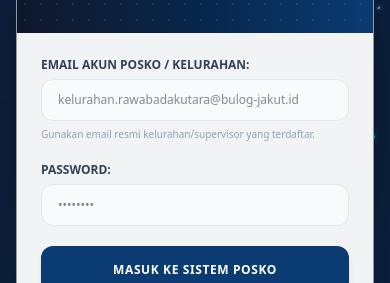
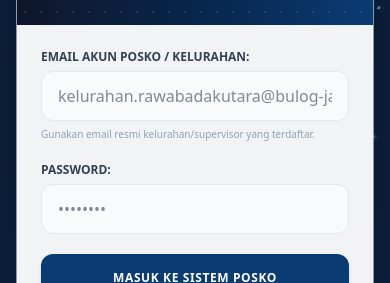
Before and after one commit to noval-abdillah/bulog-posko, a Next.js app: page / in a window 390 px wide. Shown: the part 310-593 px from the top of the page. Built offline with nearby package versions, Linux system fonts and the light colour scheme; no server answers.

Commit message:
fix: prevent mobile browser auto-zoom on input focus with viewport meta and 16px input font-size

```diff
--- a/app/globals.css
+++ b/app/globals.css
@@ -53,3 +53,18 @@ body {
 .animate-toast-slide {
   animation: toastSlideIn 260ms cubic-bezier(0.16, 1, 0.3, 1) forwards;
 }
+
+/* Prevent auto-zoom on mobile inputs (< 16px triggers iOS/Android auto-zoom) */
+@media (max-width: 768px) {
+  input[type="text"],
+  input[type="password"],
+  input[type="email"],
+  input[type="number"],
+  input[type="tel"],
+  input[type="search"],
+  input[type="date"],
+  select,
+  textarea {
+    font-size: 16px !important;
+  }
+}
--- a/app/layout.tsx
+++ b/app/layout.tsx
@@ -1,10 +1,17 @@
-import type { Metadata } from "next";
+import type { Metadata, Viewport } from "next";
 import "./globals.css";
 
 export const metadata: Metadata = {
   title: "Sistem Posko Verifikasi & Audit Bansos PBP - Perum BULOG",
   description: "Sistem Posko Verifikasi & Audit Bansos PBP Bulog - Dikembangkan oleh Noval Abdillah",
   authors: [{ name: "Noval Abdillah" }],
+};
+
+export const viewport: Viewport = {
+  width: "device-width",
+  initialScale: 1,
+  maximumScale: 1,
+  userScalable: false,
 };
 
 export default function RootLayout({ children }: { children: React.ReactNode }) {
--- a/features/auth/LoginPage.tsx
+++ b/features/auth/LoginPage.tsx
@@ -85,7 +85,7 @@ export default function LoginPage() {
               onChange={(e) => setEmail(e.target.value)}
               placeholder="kelurahan.rawabadakutara@bulog-jakut.id"
               required
-              className="w-full px-4 py-3 bg-slate-50 border border-slate-200 rounded-xl text-xs font-medium text-slate-900 focus:bg-white focus:outline-none focus:ring-2 focus:ring-bulog-blue transition"
+              className="w-full px-4 py-3 bg-slate-50 border border-slate-200 rounded-xl text-base sm:text-xs font-medium text-slate-900 focus:bg-white focus:outline-none focus:ring-2 focus:ring-bulog-blue transition"
             />
             <p className="text-[10px] text-slate-400">Gunakan email resmi kelurahan/supervisor yang terdaftar.</p>
           </div>
@@ -100,7 +100,7 @@ export default function LoginPage() {
               onChange={(e) => setPassword(e.target.value)}
               placeholder="••••••••"
               required
-              className="w-full px-4 py-3 bg-slate-50 border border-slate-200 rounded-xl text-xs font-medium text-slate-900 focus:bg-white focus:outline-none focus:ring-2 focus:ring-bulog-blue transition"
+              className="w-full px-4 py-3 bg-slate-50 border border-slate-200 rounded-xl text-base sm:text-xs font-medium text-slate-900 focus:bg-white focus:outline-none focus:ring-2 focus:ring-bulog-blue transition"
             />
           </div>
 
```
